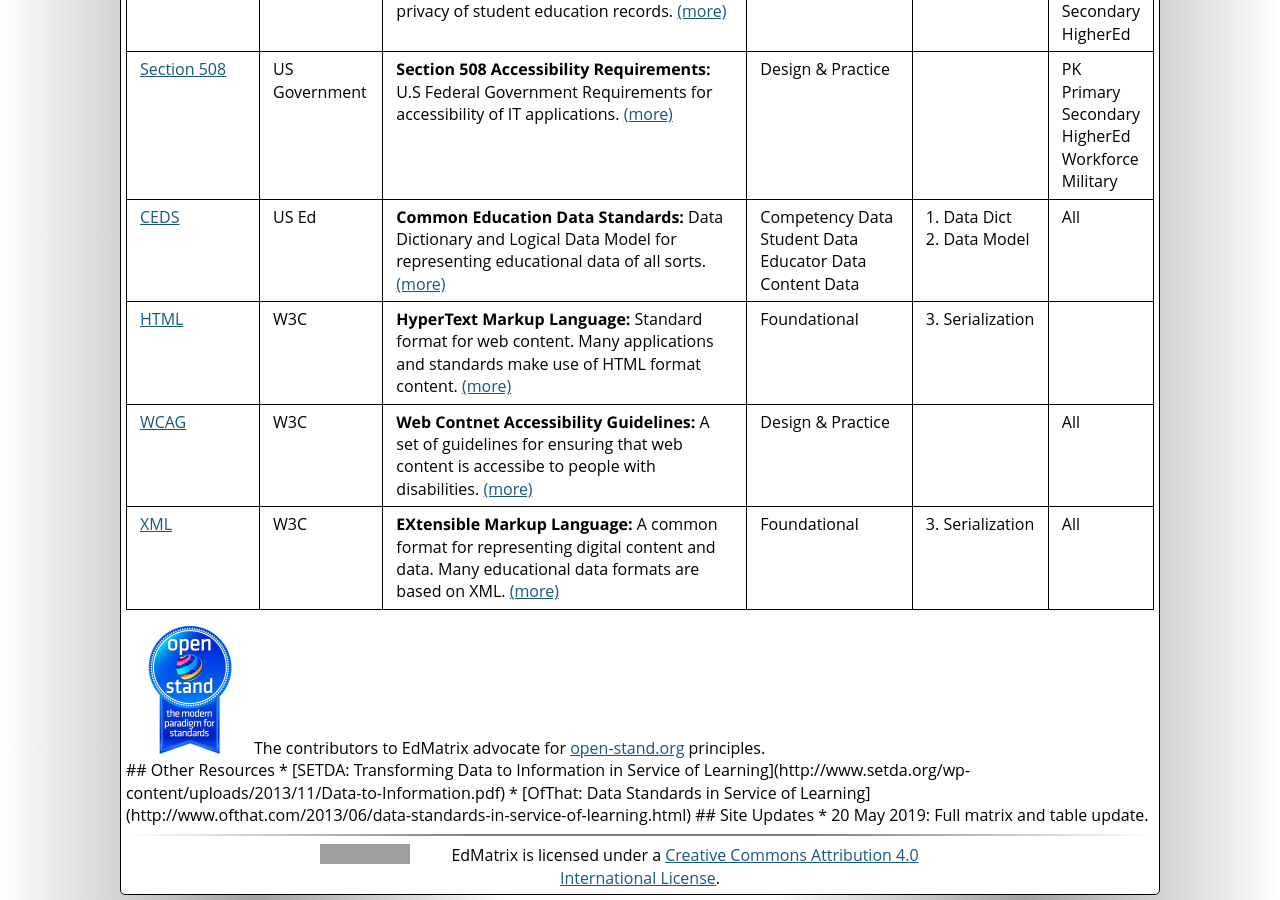
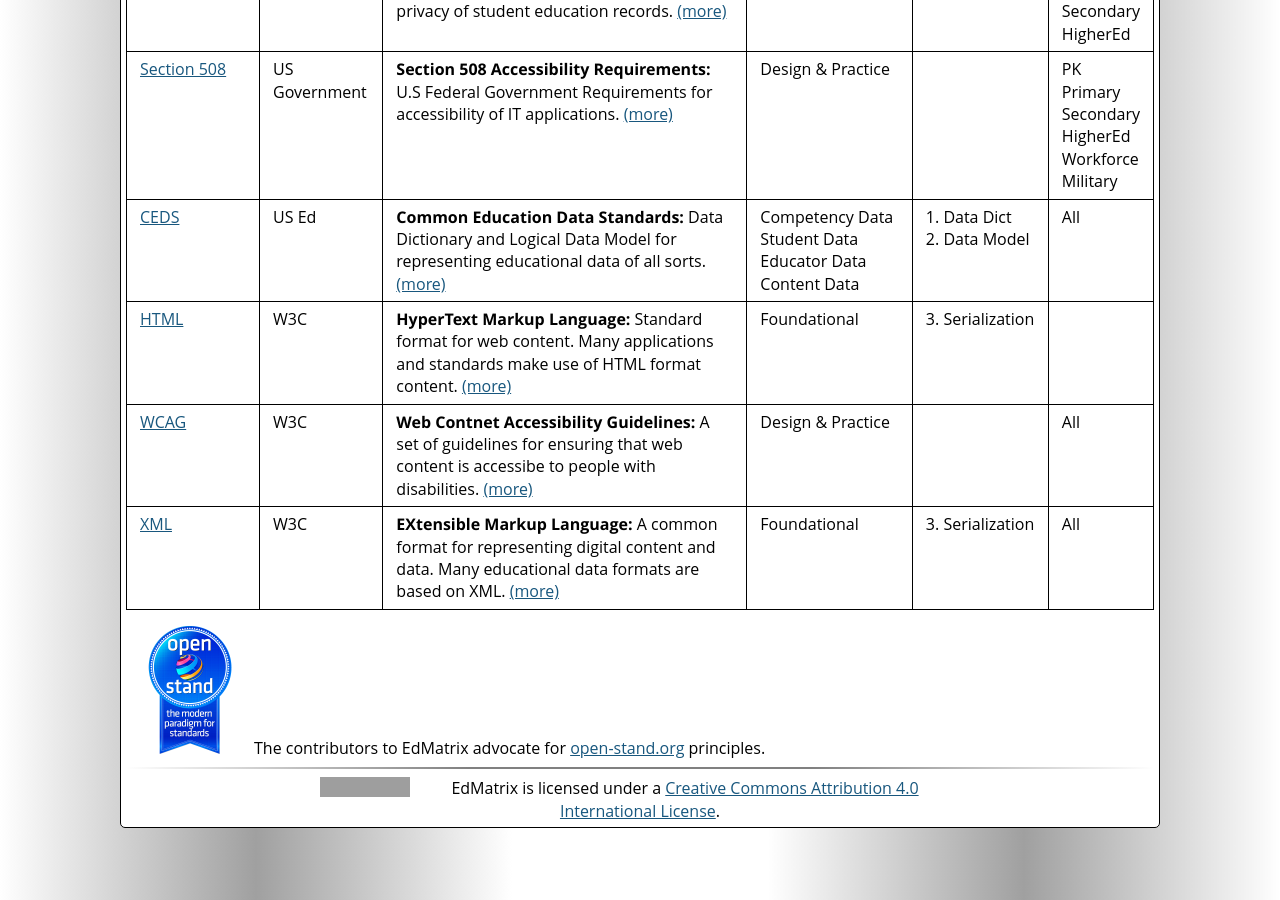
Before and after one commit to EdMatrix/edmatrix.github.io, a Jekyll site: the page built from matrix.html, in a window 1280 px wide and 900 px high, scrolled down 5097 px. Built offline with Jekyll 4.4.1, drawn with Linux system fonts in a browser that asks for light colours; some web fonts are replaced; grey boxes are pictures that could not be loaded.

Commit message:
Clean up footer in matrix.html.

```diff
--- a/matrix.html
+++ b/matrix.html
@@ -51,11 +51,5 @@
 <table class="layout"><tr>
 <td><a href="https://open-stand.org"><img alt="Open Stand Group Logo" height="128px" width="128px" src="res/open-stand512blue.png"></a></td>
 <td>The contributors to EdMatrix advocate for <a href="https://open-stand.org">open-stand.org</a> principles.</td>
-</tr></table>
-
-## Other Resources
-* [SETDA: Transforming Data to Information in Service of Learning](http://www.setda.org/wp-content/uploads/2013/11/Data-to-Information.pdf)
-* [OfThat: Data Standards in Service of Learning](http://www.ofthat.com/2013/06/data-standards-in-service-of-learning.html)
-
-## Site Updates
-* 20 May 2019: Full matrix and table update.
+</tr>
+</table>
```
